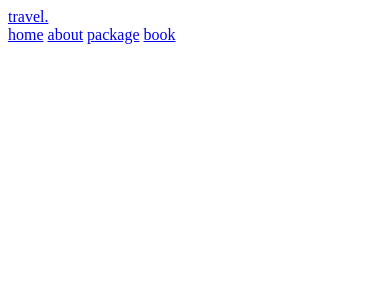
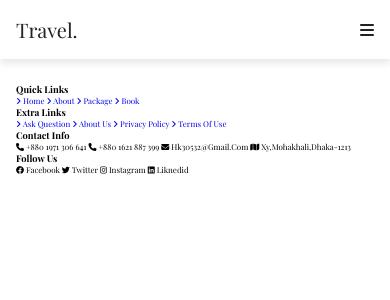
Before and after one commit to Saaaaakibhai/Vs, a PHP site: page /home.php in a window 390 px wide. Shown: the top 300 px of the page. Run offline with PHP 8.4, Linux system fonts and the light colour scheme.

Commit message:
practice

```diff
--- /dev/null
+++ b/website/css/style.css
@@ -0,0 +1,146 @@
+@import url('https://fonts.googleapis.com/css2?family=Playfair+Display:wght@400;500;600;700;800&display=swap');
+
+:root{
+    --main-color:#8e44ad;
+    --black:#222;
+    --white:#fff;
+    --light-black:#777;
+    --light-white:#fff9;
+    --dark-bg:rgba(0,0,0,.1);
+    --light-bg:#eee;
+    --bordar:.1rem solid(var(--black));
+    --box-shadow: 0 .5rem 1rem rgba(0,0,0,.1);
+    --text-shadow:0 1.5rem 3rem rgba(0,0,0,.3);
+}
+* {
+    font-family: 'Playfair Display', serif;
+    margin: 0;
+    padding: 0;
+    box-sizing: border-box;
+    outline: none;
+    border: none;
+    text-decoration: none;
+    text-transform: capitalize;
+}
+html{
+    font-size: 60%;
+    overflow-x:hidden;
+}
+html::-webkit-scrollbar{
+    width: 1rem ;
+}
+html::-webkit-scrollbar-track {
+    background-color:var(--white);
+}
+html::-webkit-scrollbar-thumb {
+    background-color: var(--main-color);
+}
+section{
+    padding : 5rem 10%;
+}
+.header{
+    position: sticky;
+    top:0;
+    left:0;
+    right:0;
+    z-index:1000;
+    background-color: var(--white);
+    display: flex;
+    padding-top: 2rem;
+    padding-bottom: 2rem;
+    box-shadow: var(--box-shadow);
+    align-items:center;
+    justify-content: space-between;
+}
+.header .logo{
+    font-size: 2.5rem ;
+    color: var(--black);
+}
+.header .navbar a{
+    font-size: 1.8rem;
+    margin-left: 1.8rem;
+    color: var(--black);
+}
+.header .navbar a:hover{
+    color:var(--main-color);
+}
+#menu-btn{
+    font-size: 2rem;
+    cursor: pointer;
+    color:var(--black);
+    display: none;
+}
+
+
+
+
+
+
+
+
+
+
+
+
+
+
+
+
+
+
+
+
+
+
+/* media queries */
+@media (max-width:1200px){
+    section{
+        padding: 3rem 5%;
+    }
+}
+
+@media(max-width:991px){
+    html{
+        font-size:55%;
+    }
+    section{
+        padding: 3rem 2rem;
+    }
+}
+
+
+@media (max-width:768px){
+
+    #menu-btn {
+            display: inline-block;
+            transition: .2s linear;
+        }
+    #menu-btn.fa-times{
+        transform: rotate(180deg);
+    }
+
+    .header .navbar{
+        position: absolute;
+        top:99%;left:0;right:0;
+        background-color: var(--white);
+        border-top:var(--bordar);
+        padding: 2rem;
+        transition: .2s linear;
+        clip-path: polygon(0 0,100% 0,100% 0,0 0);
+    }
+    .header .navbar.active{
+        clip-path:polygon(0 0,100% 0,100% 100%,0 100%);
+    }
+    .header .navbar a{
+        display: block;
+        margin:2rem;
+        text-align:center;
+    }
+}
+
+
+@media (max-width:450px){
+    html{
+        font-size: 50%;
+    }
+}
--- a/website/home.php
+++ b/website/home.php
@@ -20,14 +20,19 @@
 
 <body>
     <!-- header section starts  -->
-    <section class="head">
+    <section class="header">
+
         <a href="home.php" class="logo">travel.</a>
+
         <nav class="navbar">
             <a href="home.php">home</a>
             <a href="about.php">about</a>
             <a href="package.php">package</a>
             <a href="book.php">book</a>
         </nav>
+        <!-- it shows the bar  -->
+        <div id="menu-btn" class="fas fa-bars"></div>
+
     </section>
     <!-- header section ends  -->
 
@@ -42,7 +47,47 @@
 
 
 
+    <!-- footer section starts -->
+    <section class="footer">
+        <div class="box-container">
+            <div class="box">
+                <h3> Quick links </h3>
+                <a href="home.php"><i class="fas fa-angle-right"></i> home</a>
+                <a href="about.php"><i class="fas fa-angle-right"></i> about</a>
+                <a href="package.php"><i class="fas fa-angle-right"></i> package</a>
+                <a href="book.php"><i class="fas fa-angle-right"></i> book</a>
+            </div>
 
+            <div class="box">
+                <h3> Extra links </h3>
+                <a href="#"><i class="fas fa-angle-right"></i> Ask Question </a>
+                <a href="#"><i class="fas fa-angle-right"></i> About Us </a>
+                <a href="#"><i class="fas fa-angle-right"></i> Privacy Policy </a>
+                <a href="#"><i class="fas fa-angle-right"></i> Terms of Use </a>
+
+            </div>
+            <div class="Box">
+                <h3>Contact Info</h3>
+                <a herf="#"><i class="fas fa-phone"></i> +880 1971 306 641 </a>
+                <a herf="#"><i class="fas fa-phone"></i> +880 1621 887 399 </a>
+                <a herf="#"><i class="fas fa-envelope"></i> hk30532@gmail.com </a>
+                <a herf="#"><i class="fas fa-map"></i> xy,Mohakhali,Dhaka-1213 </a>
+
+            </div>
+            <div class="box">
+                <h3>Follow Us</h3>
+                <a herf="#"> <i class="fab fa-facebook"></i> Facebook </a>
+                <a herf="#"> <i class="fab fa-twitter"></i> Twitter </a>
+                <a herf="#"> <i class="fab fa-instagram"></i> Instagram </a>
+                <a herf="#"> <i class="fab fa-linkedin"></i> Liknedid </a>
+
+            </div>
+
+        </div>
+
+    </section>
+
+    <!-- footer section ends -->
 
     <!-- swiper js link  -->
     <script src="https://cdn.jsdelivr.net/npm/swiper@8/swiper-bundle.min.js"></script>
--- /dev/null
+++ b/website/js/script.js
@@ -0,0 +1,7 @@
+let menu = document.querySelector('#menu-btn');
+let navbar = document.querySelector('.header .navbar');
+
+menu.onclick = () => {
+    menu.classList.toggle('fa-times');
+    navbar.classList.toggle('active');
+}
```
Also changed, not shown: website/script.js (deleted), website/style.css (deleted).
